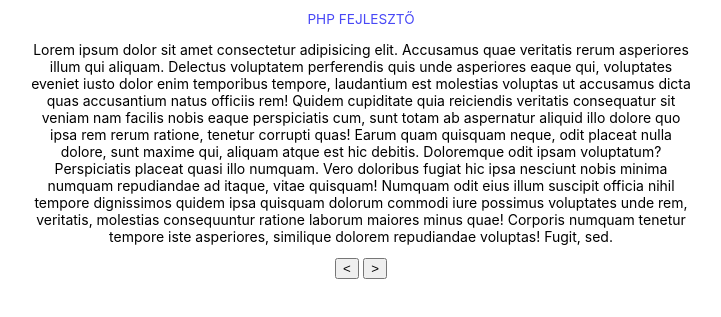
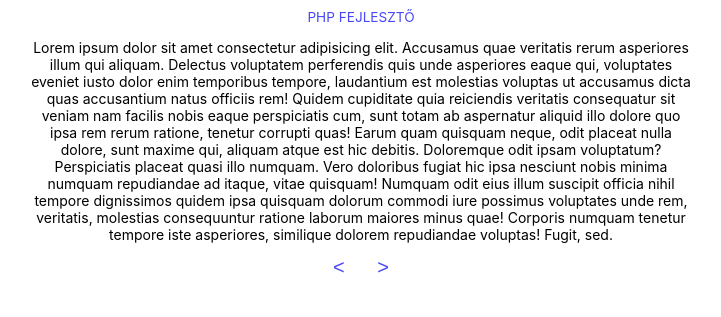
Before and after one commit to SepsysikAnita/project03-velemenyek, a plain HTML site: page index.html in a window 1280 px wide. Shown: the part 453-770 px from the top of the page, without its empty margins (279-1000 px from the left). Drawn offline with Linux system fonts and the light colour scheme.

Commit message:
style.css file szerkesztése elkészült

```diff
--- a/style.css
+++ b/style.css
@@ -78,3 +78,12 @@ main{
     padding: 0 150px;
     box-sizing: border-box;
 }
+
+button{
+    color: rgb(72,72,246) ;
+    font-size: 1.25rem;
+    background: transparent;
+    cursor: pointer;
+    margin: 0 0.5rem;
+    border: none;
+}
```
